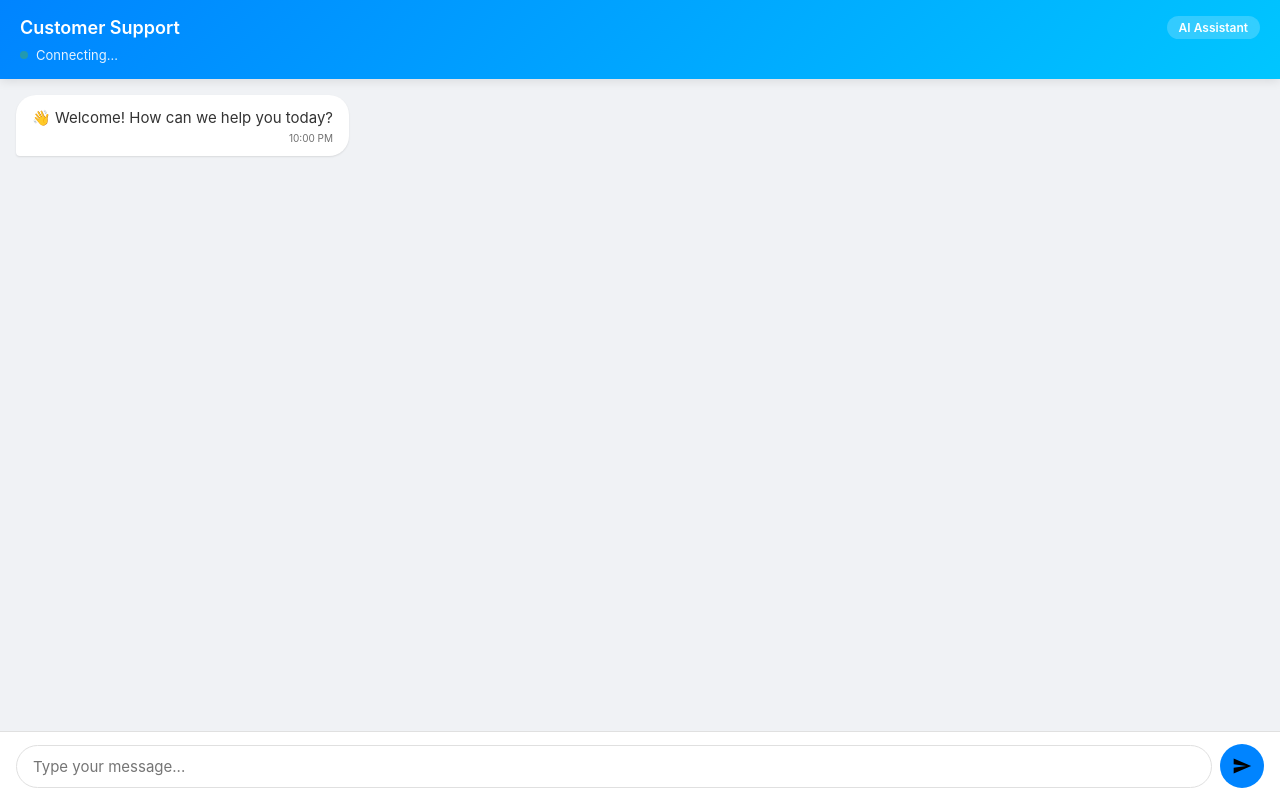
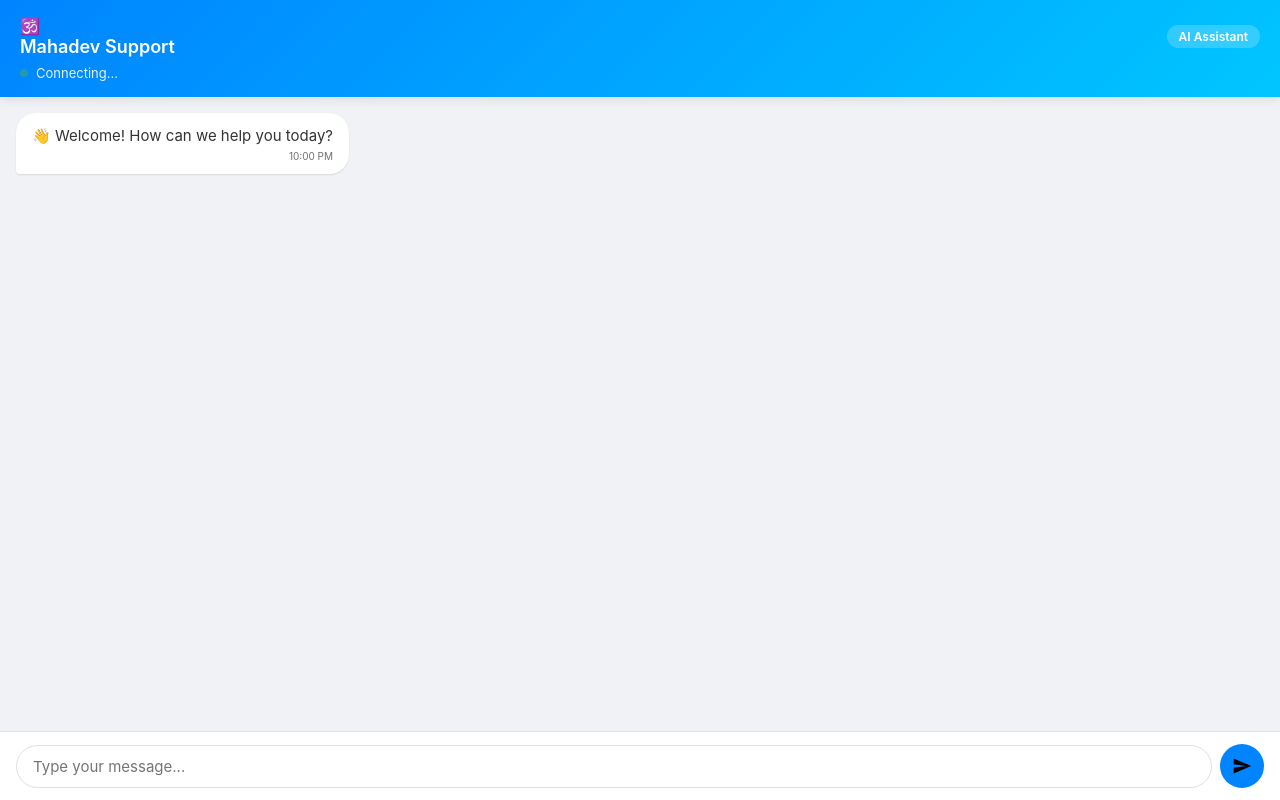
Before and after one commit to sharmaram192232-blip/chat-system, a website: page user-app/public/index.html in a window 1280 px wide. Drawn offline with nearby package versions, Linux system fonts and the light colour scheme; no server answers.

Commit message:
Update index.html header fixed

```diff
--- a/user-app/public/index.html
+++ b/user-app/public/index.html
@@ -11,7 +11,10 @@
         <div class="chat-interface">
             <div class="chat-header">
     <div class="header-info">
-                    <h3>Customer Support</h3>
+        <div class="logo-container">
+            <span class="logo-emoji">🕉️</span>
+            <h3>Mahadev Support</h3>
+        </div>
         <span class="ai-badge" id="aiBadge">AI Assistant</span>
     </div>
     <div class="header-status">
```
Lines whose indentation alone changed are shown as unchanged.
